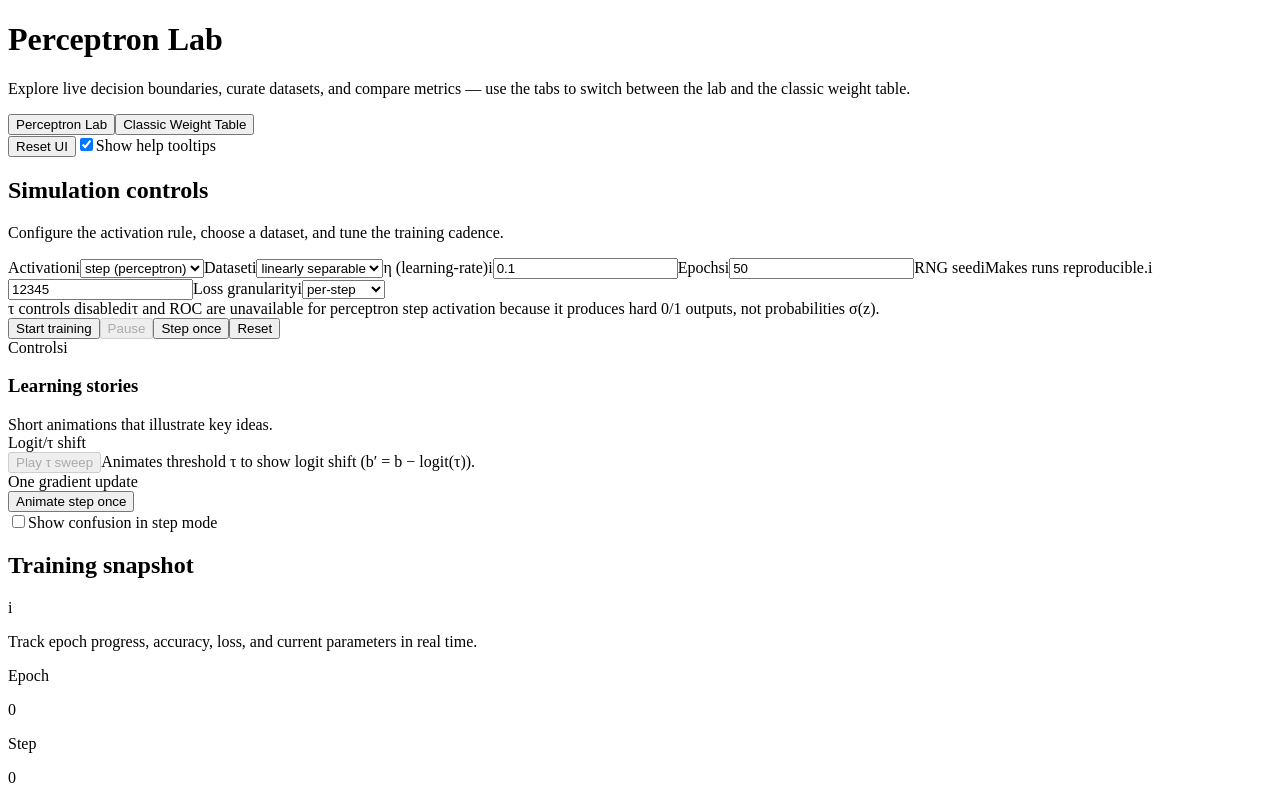
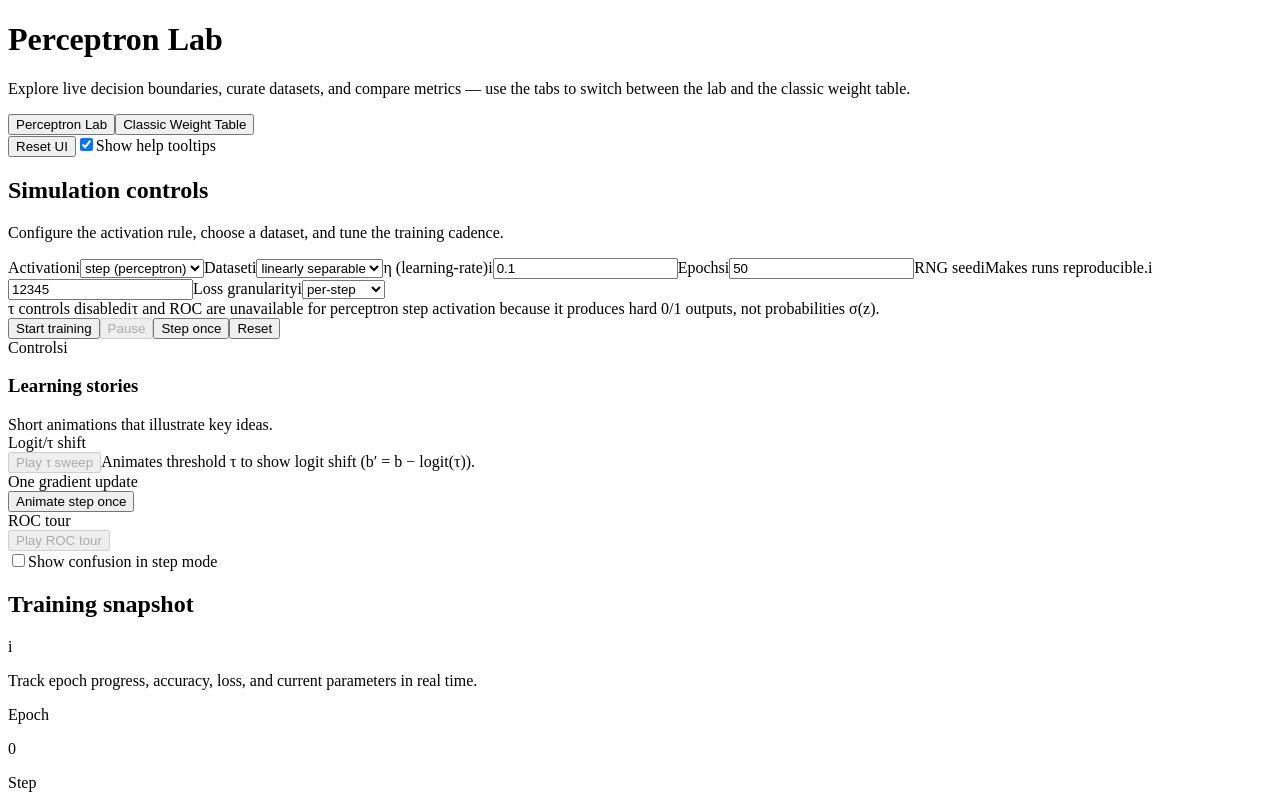
Before and after one commit to edward-r/ai-lab, a React (Vite) app in the folder apps/perceptron-sim/: page / in a window 1280 px wide. Shown: the top 800 px of the page. Built offline with nearby package versions, Linux system fonts and the light colour scheme.

Commit message:
add ROC tour

```diff
--- a/apps/perceptron-sim/src/app/LearningStoriesPanel.tsx
+++ b/apps/perceptron-sim/src/app/LearningStoriesPanel.tsx
@@ -1,5 +1,6 @@
 import React from 'react'
 import { AnimatedTauControl } from '@perceptron-visuals/AnimatedTauControl'
+import { tweenNumber, type Cancel } from '@perceptron-visuals/lib/anim/tween'
 
 type Props = {
   activation: 'step' | 'sigmoid'
@@ -7,13 +8,43 @@ type Props = {
   setThreshold: (t: number) => void
   onStepOnce: () => void
 }
+
 export const LearningStoriesPanel: React.FC<Props> = ({
   activation,
   threshold,
   setThreshold,
   onStepOnce,
-}) => (
-  <section className="rounded-lg border p-3 space-y-2">
+}) => {
+  const [rocPlaying, setRocPlaying] = React.useState(false)
+  const rocTweenRef = React.useRef<Cancel | null>(null)
+
+  const handleRocTourClick = () => {
+    if (activation !== 'sigmoid') return
+    if (rocPlaying) {
+      rocTweenRef.current?.()
+      rocTweenRef.current = null
+      setRocPlaying(false)
+      return
+    }
+
+    setRocPlaying(true)
+    rocTweenRef.current = tweenNumber(0, 1, {
+      duration: 4000,
+      onUpdate: (value) => {
+        setThreshold(value)
+      },
+    })
+  }
+
+  React.useEffect(
+    () => () => {
+      rocTweenRef.current?.()
+    },
+    [],
+  )
+
+  return (
+    <section className="rounded-lg border p-3 space-y-3">
       <h3 className="font-semibold">Learning stories</h3>
       <div className="text-xs text-gray-600">Short animations that illustrate key ideas.</div>
 
@@ -32,5 +63,18 @@ export const LearningStoriesPanel: React.FC<Props> = ({
           Animate step once
         </button>
       </div>
+
+      <div className="space-y-1">
+        <div className="font-medium text-sm">ROC tour</div>
+        <button
+          type="button"
+          className="px-2 py-1 rounded bg-gray-100 disabled:opacity-60"
+          onClick={handleRocTourClick}
+          disabled={activation !== 'sigmoid'}
+        >
+          {rocPlaying ? 'Pause ROC tour' : 'Play ROC tour'}
+        </button>
+      </div>
     </section>
   )
+}
```
Also changed, not shown: .nx/workspace-data/file-map.json, .nx/workspace-data/project-graph.json, 1 other file (tests, documents, lock files or other folders). Lines whose indentation alone changed are shown as unchanged.
